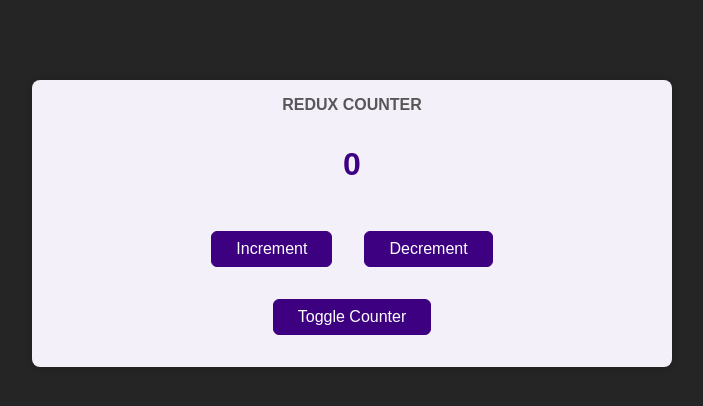
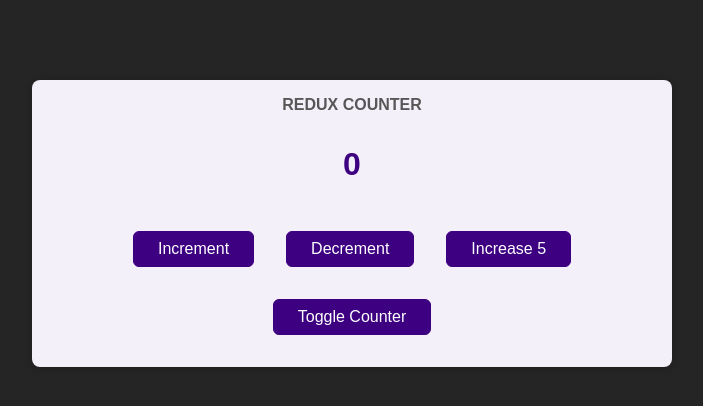
Before and after one commit to Ragul2808/sample2, a React (Create React App) app: page / in a window 1280 px wide. Shown: the top 406 px of the page, without its empty margins (288-991 px from the left). Built offline with nearby package versions, Linux system fonts and the light colour scheme.

Commit message:
Adding payload function in increasehandler

```diff
--- a/src/components/Counter.js
+++ b/src/components/Counter.js
@@ -13,6 +13,9 @@ const Counter = () => {
     dispatch({type: 'decrement'})
   }
 
+  const increaseHandler = () => {
+    dispatch({type: 'increase',  amount : 5})
+  }
 
   const toggleCounterHandler = () => {};
 
@@ -23,6 +26,7 @@ const Counter = () => {
       <div>
         <button onClick={incrementHandler}>Increment</button>
         <button onClick={decrementHandler}>Decrement</button>
+        <button onClick={increaseHandler}>Increase 5</button>
       </div>
       <button onClick={toggleCounterHandler}>Toggle Counter</button>
     </main>
```
